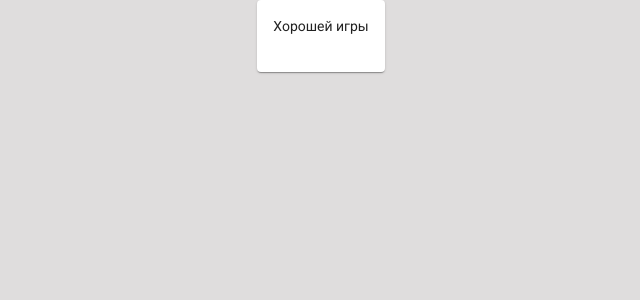
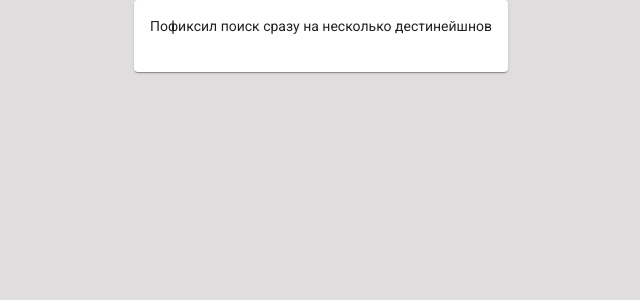
Before and after one commit to Zephyris94/aster-calc-front, an Angular app: page / in a window 1280 px wide. Shown: the top 300 px of the page, without its empty margins (319-959 px from the left). Built offline with nearby package versions, Linux system fonts and the light colour scheme.

Commit message:
fixed header

```diff
--- a/src/app/app.component.html
+++ b/src/app/app.component.html
@@ -1,4 +1,4 @@
 <mat-card class="sticky-header">
-  <span>Хорошей игры</span>
+  <span>Пофиксил поиск сразу на несколько дестинейшнов</span>
 </mat-card>
 <router-outlet></router-outlet>
```
